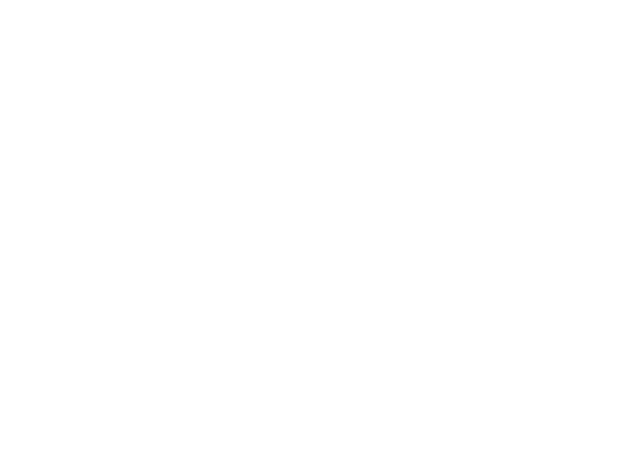
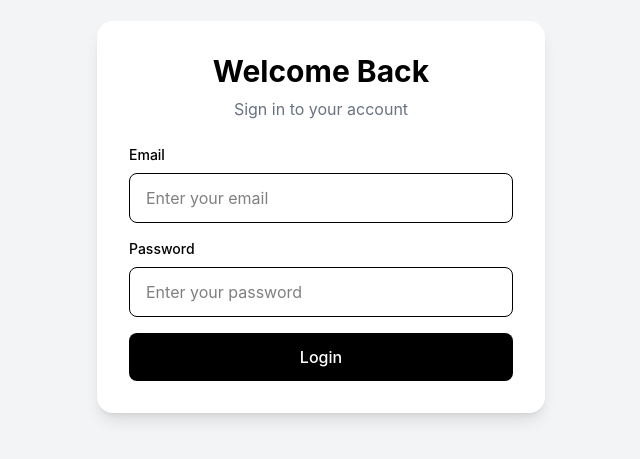
Before and after one commit to fayiztv/e-commerce, a React (Vite) app in the folder client/: page /admin/login in a window 1280 px wide. Before the commit this address had no page. Shown: the part 183-642 px from the top of the page, without its empty margins (319-959 px from the left). Built offline with nearby package versions, Linux system fonts and the light colour scheme.

Commit message:
admin login page added

```diff
--- a/client/src/app/AppRoutes.jsx
+++ b/client/src/app/AppRoutes.jsx
@@ -6,7 +6,7 @@ import ProductDetailsPage from "../pages/user/ProductDetails";
 import CartPage from "../pages/user/Cart";
 import ProfilePage from "../pages/user/Profile";
 import UserPrivatRoute from "../components/private/UserPrivatRoute";
-import LoginPage from "../pages/Login";
+import LoginPage from "../pages/user/Login";
 import RegisterPage from "../pages/user/Register";
 import AdminPrivatRoute from "../components/private/AdminPrivatRoute";
 import AdminLayout from "../layouts/AdminLayout";
@@ -15,6 +15,7 @@ import AdminProducts from "../pages/admin/AdminProducts";
 import AdminProductForm from "../pages/admin/AdminProductForm";
 import AdminCategories from "../pages/admin/AdminCategories";
 import AdminOrders from "../pages/admin/AdminOrders";
+import AdminLoginPage from "../pages/admin/AdminLogin";
 
 export default function AppRoutes() {
   return (
@@ -37,6 +38,9 @@ export default function AppRoutes() {
         </Route>
 
         // admin routess
+
+        <Route path="admin/login" element={<AdminLoginPage/>}/>
+
         <Route path="/admin" element={<AdminPrivatRoute/>}>
             <Route element={<AdminLayout/>}>
               <Route path="" element={<DashboardPage/>}/>
--- /dev/null
+++ b/client/src/pages/admin/AdminLogin.jsx
@@ -0,0 +1,47 @@
+export default function AdminLoginPage() {
+  return (
+    <div className="flex min-h-screen items-center justify-center bg-gray-100 px-4">
+      <div className="w-full max-w-md rounded-2xl bg-white p-8 shadow-lg">
+        <h1 className="mb-2 text-center text-3xl font-bold">
+          Welcome Back
+        </h1>
+
+        <p className="mb-6 text-center text-gray-500">
+          Sign in to your account
+        </p>
+
+        <form className="space-y-4">
+          <div>
+            <label className="mb-2 block text-sm font-medium">
+              Email
+            </label>
+
+            <input
+              type="email"
+              placeholder="Enter your email"
+              className="w-full rounded-lg border px-4 py-3 outline-none focus:border-black"
+            />
+          </div>
+
+          <div>
+            <label className="mb-2 block text-sm font-medium">
+              Password
+            </label>
+
+            <input
+              type="password"
+              placeholder="Enter your password"
+              className="w-full rounded-lg border px-4 py-3 outline-none focus:border-black"
+            />
+          </div>
+
+          <button
+            className="w-full rounded-lg bg-black py-3 font-medium text-white transition hover:bg-gray-800"
+          >
+            Login
+          </button>
+        </form>
+      </div>
+    </div>
+  );
+}
```
Also changed, not shown: client/src/pages/user/Login.jsx (renamed from client/src/pages/Login.jsx).
